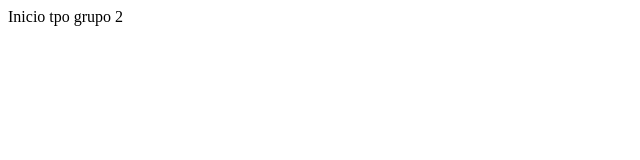
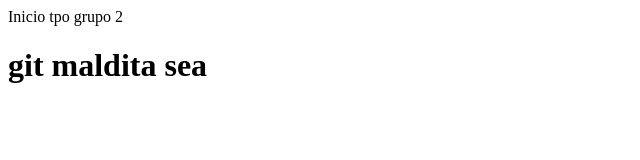
Before and after one commit to ojlucas/tpo.com23024.grupo2, a plain HTML site: page index.html in a window 1280 px wide. Shown: the whole page, without its empty margins (0-640 px from the left). Drawn offline with Linux system fonts and the light colour scheme.

Commit message:
prueba git

```diff
--- a/index.html
+++ b/index.html
@@ -8,5 +8,6 @@
 </head>
 <body>
     Inicio tpo grupo 2
+    <h1>git maldita sea</h1>
 </body>
 </html>
```
